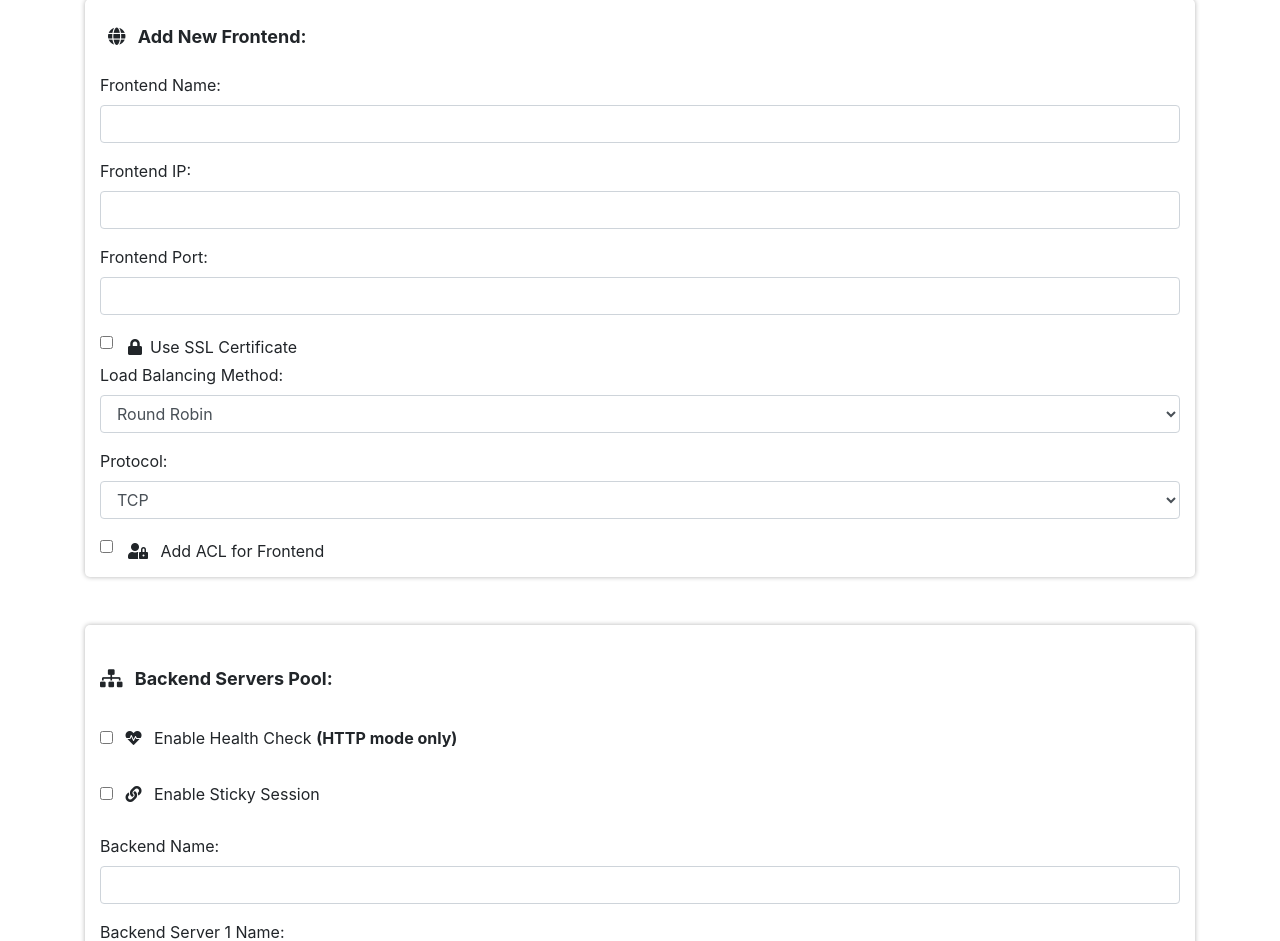
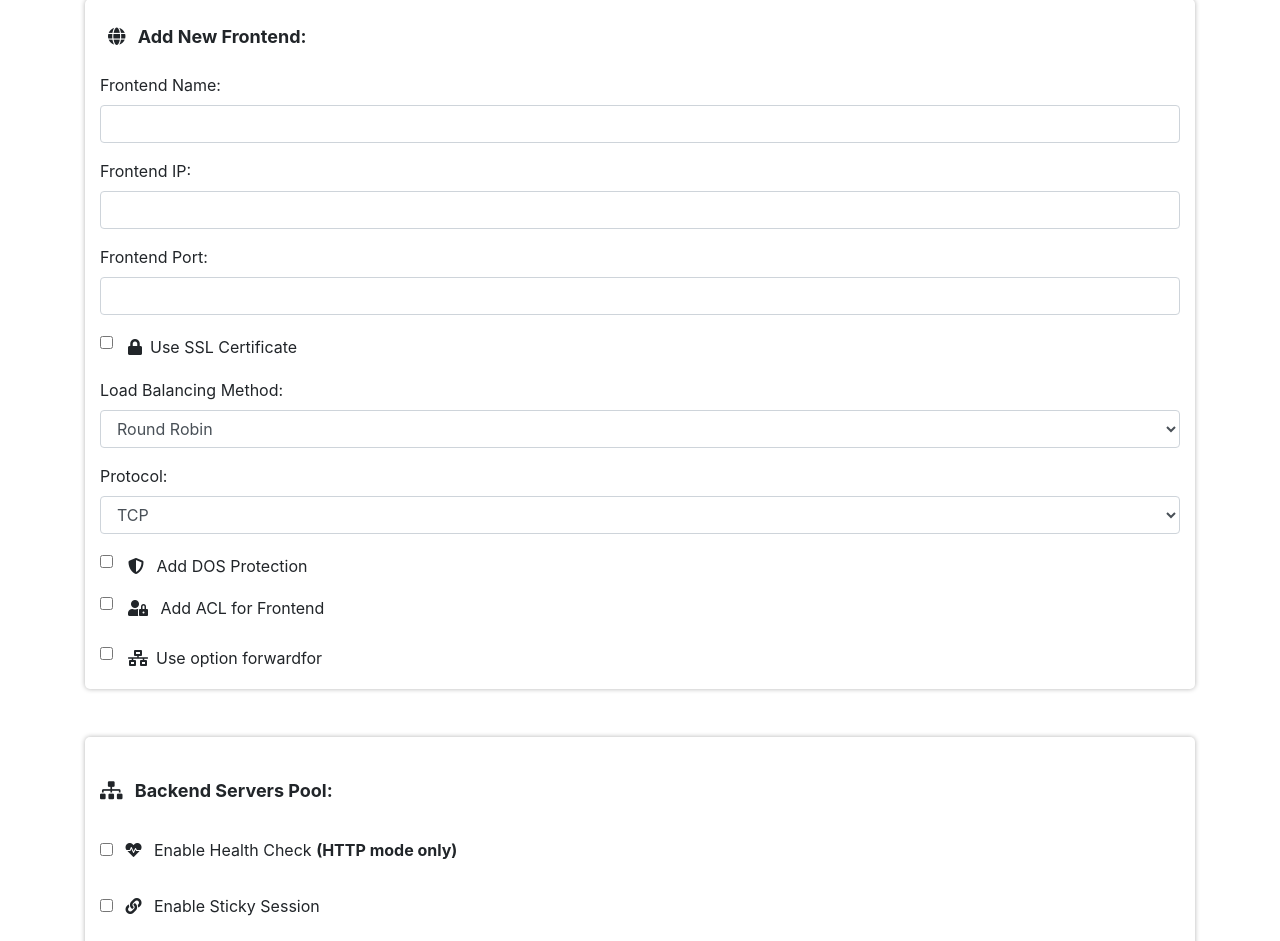
Before and after one commit to alonz22/haproxy-dashboard, a Flask app: page / in a window 1280 px wide. Shown: the part 135-1076 px from the top of the page. Run offline with Flask 3, Linux system fonts and the light colour scheme; some libraries are stand-ins or nearby versions.

Commit message:
Update index.html

```diff
--- a/templates/index.html
+++ b/templates/index.html
@@ -85,9 +85,14 @@
             <div class="form-group" style="display: none;" id="ssl_fields">
                 <label for="ssl_cert_path">SSL Certificate Path:</label>
                 <input type="text" id="ssl_cert_path" class="form-control" name="ssl_cert_path">
+            <div  style="padding-bottom: 15px;"class="form-check">
+                <input type="checkbox" class="form-check-input" id="ssl_redirect_checkbox" name="ssl_redirect_checkbox">
+                <label class="form-check-label" for="ssl_redirect_checkbox"><i style="margin: 8px;" class="fas fa-arrow-circle-right"></i>Add Redirect to HTTPS</label>
+            </div>
+            </div>
 
-            </div>
-            <div class="form-group">
+
+            <div style="margin-top: 15px;" class="form-group">
                 <label for="lb_method">Load Balancing Method:</label>
                 <select class="form-control" name="lb_method">
                     <option value="roundrobin">Round Robin</option>
@@ -105,6 +110,20 @@
                 </select>
             </div>
             <div class="form-check">
+            <input type="checkbox" class="form-check-input" name="add_dos" id="add_dos">
+            <label style="margin-bottom: 10px;" class="form-check-label" for="add_acl"><i style="margin: 8px;" class="fas fa-shield-alt"></i> Add DOS Protection</label>
+        </div>
+
+        <div class="form-group" id="dos_fields" style="display: none; padding-bottom: 20px;">
+            <label for="DOS">Limit Requests, e.g: 20:</label>
+            <input type="text" class="form-control" name="limit_requests">
+
+
+            <label for="Ban Duration">IP Ban Duration(in seconds, e.g: 15s):</label>
+            <input type="text" class="form-control" name="ban_duration">
+        </div>
+
+            <div class="form-check">
             <input type="checkbox" class="form-check-input" name="add_acl" id="add_acl">
             <label style="margin-bottom: 10px;" class="form-check-label" for="add_acl"> <i style="margin: 8px;" class="fas fa-user-lock"></i> Add ACL for Frontend</label>
         </div>
@@ -116,6 +135,10 @@
             <label for="backend_name_acl">Backend Name:</label>
             <input type="text" class="form-control" name="backend_name_acl">
         </div>
+        <div style="margin-top: 8px; padding-bottom: 15px;" class="form-check">
+                <input type="checkbox" class="form-check-input" id="forward_for_check" name="forward_for_check">
+                <label class="form-check-label" for="forward_for_check"><i style="margin: 8px;" class="fas fa-network-wired"></i>Use option forwardfor</label>
+            </div>
 
 </div>
         <div style="box-shadow: 0 0 5px rgba(0, 0, 0, 0.3); border-radius: 5px;" class="container mt-5">
@@ -127,7 +150,7 @@
 
             </div>
              <div class="form-group" id="health_check_field" style="display: none;">
-                <label for="health_check_link">Health Check URL:</label>
+                <label for="health_check_link">Health Check URL(e.g: your-website.com/health.html):</label>
                 <input type="text" class="form-control" name="health_check_link">
             </div>
             <div class="form-group">
@@ -137,7 +160,7 @@
         </div>
 
         <div class="form-group" id="sticky_session_field" style="display: none;">
-            <label for="sticky_session_type">Sticky Session Type:</label>
+            <label for="sticky_session_type">Session Persistence Type:</label>
             <select class="form-control" name="sticky_session_type">
                 <option value="cookie">Cookie SERVERID</option>
                 <option value="stick-table">Stick-Table ip</option>
@@ -273,6 +296,21 @@
     // Event listener to toggle the sticky session field when checkbox is clicked
     document.getElementById('sticky_session').addEventListener('click', toggleStickySession);
 </script>
+
+ <script>
+        // Function to toggle the visibility of ACL fields based on the checkbox
+        const DosCheckbox = document.getElementById('add_dos');
+        const DosFields = document.getElementById('dos_fields');
+
+        DosCheckbox.addEventListener('change', () => {
+            if (DosCheckbox.checked) {
+                DosFields.style.display = 'block';
+            } else {
+                DosFields.style.display = 'none';
+            }
+        });
+    </script>
+
  <script>
         // Function to toggle the visibility of ACL fields based on the checkbox
         const aclCheckbox = document.getElementById('add_acl');
```
